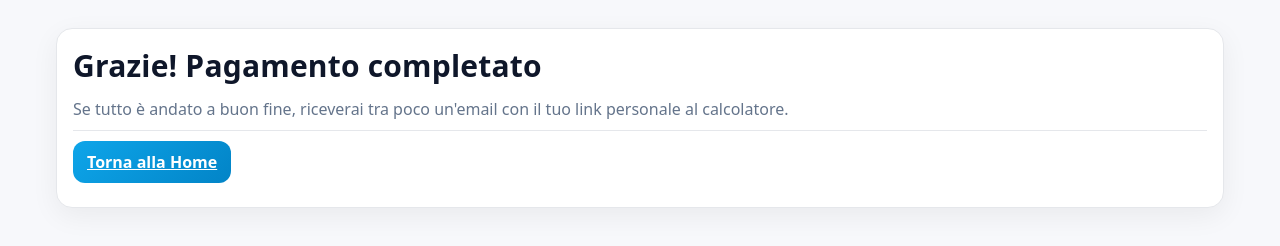
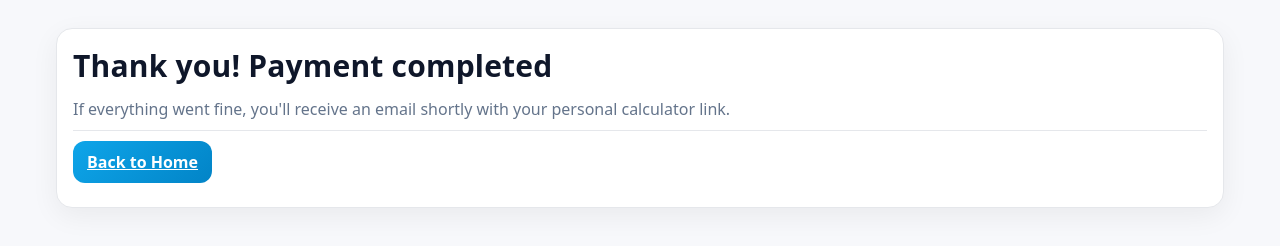
Before and after one commit to FrancescoMorgante0/progetto, a website: page progetto/public/success.html in a window 1280 px wide. Drawn offline with Linux system fonts and the light colour scheme.

Commit message:
Translate success page to English

```diff
--- a/progetto/public/success.html
+++ b/progetto/public/success.html
@@ -1,18 +1,18 @@
 <!doctype html>
-<html lang="it">
+<html lang="en">
 <head>
   <meta charset="utf-8" />
-  <title>Pagamento riuscito</title>
+  <title>Payment successful</title>
   <meta name="viewport" content="width=device-width, initial-scale=1" />
   <link rel="stylesheet" href="/public/styles.css" />
 </head>
 <body>
   <main class="container">
     <section class="card">
-      <h1>Grazie! Pagamento completato</h1>
-      <p class="muted">Se tutto è andato a buon fine, riceverai tra poco un'email con il tuo link personale al calcolatore.</p>
+      <h1>Thank you! Payment completed</h1>
+      <p class="muted">If everything went fine, you'll receive an email shortly with your personal calculator link.</p>
       <div class="divider"></div>
-      <p><a class="btn" href="/public/index.html">Torna alla Home</a></p>
+      <p><a class="btn" href="/public/index.html">Back to Home</a></p>
     </section>
   </main>
 </body>
```
